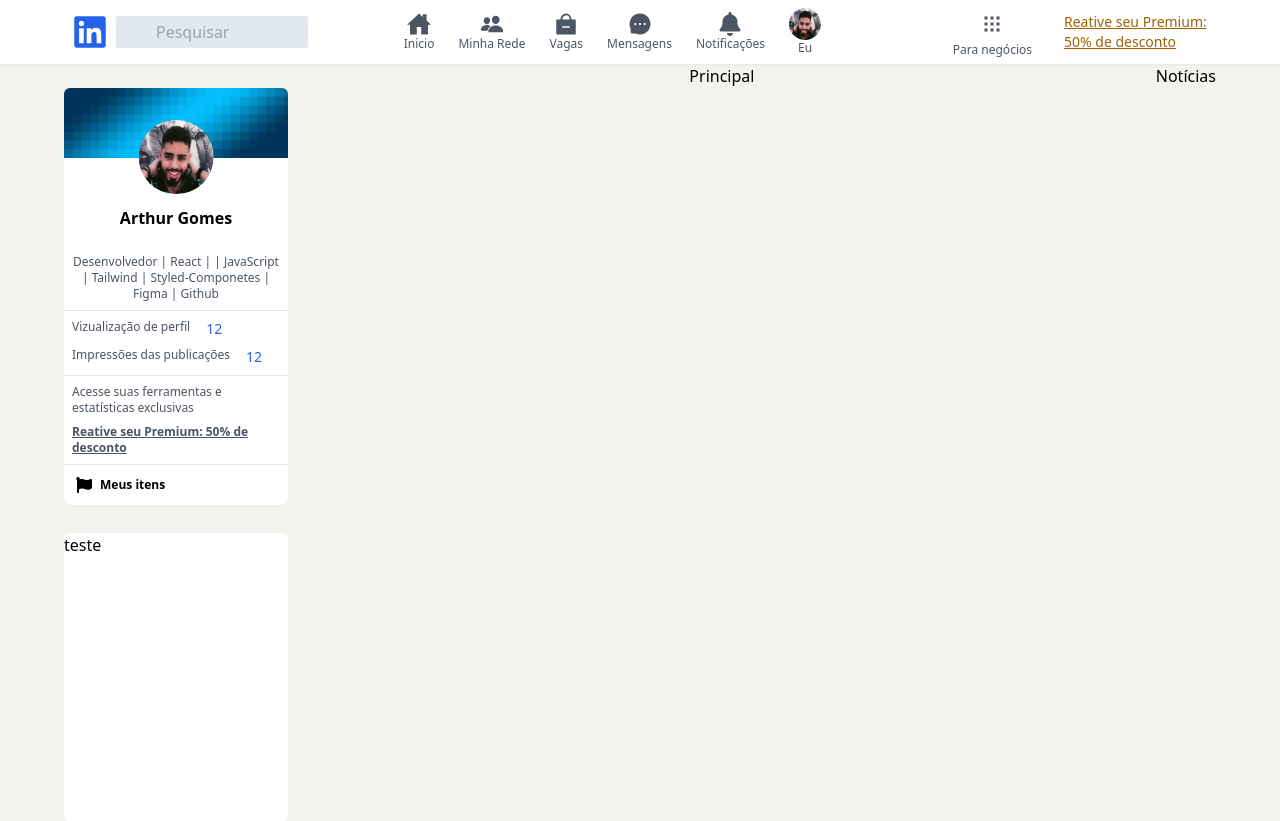
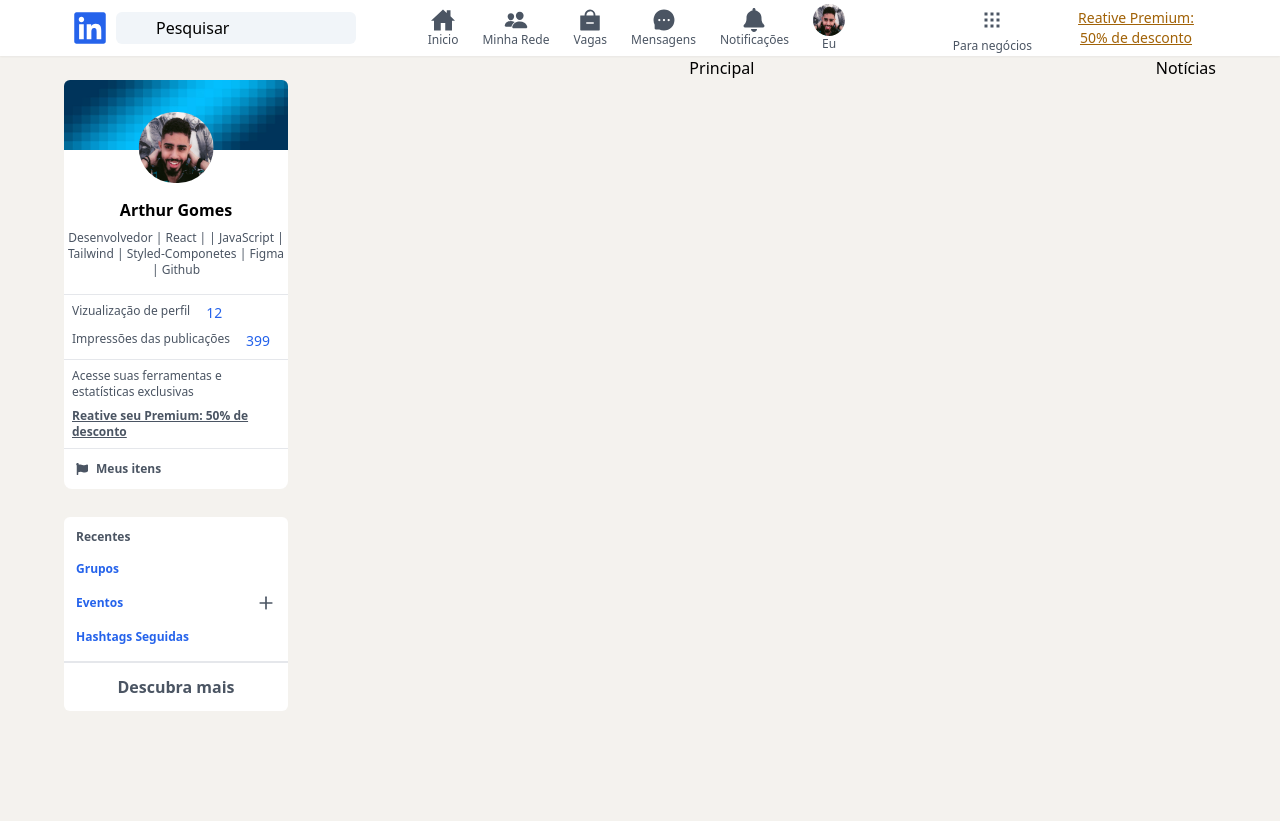
Before and after one commit to Arttutu/clone-linkedin, a React (Vite) app: page / in a window 1280 px wide. After the commit the page ends 800 px from the top, so only its background shows below. Built offline with nearby package versions, Linux system fonts and the light colour scheme.

Commit message:
terminando o estilo principal do usuario , adicionando algumas funções com useState

```diff
--- a/src/App.jsx
+++ b/src/App.jsx
@@ -5,7 +5,7 @@
 export default function App() {
   return (
     <>
-      <header className="bg-white  h-16 shadow-sm">
+      <header className="bg-white  h-14 shadow-sm">
         <Cabecalho />
       </header>
       <main className="flex justify-between  max-w-6xl mx-auto ">
--- a/src/componentes/Cabecalho/index.jsx
+++ b/src/componentes/Cabecalho/index.jsx
@@ -11,7 +11,7 @@
         <FaLinkedin className="text-4xl text-blue-600" />
         <input
           id="search"
-          className=" hidden md:block sm:w-48 sm:h-8  focus:outline-none pl-10 bg-slate-200 rounded-sm "
+          className=" hidden md:block sm:w-60 sm:h-8  focus:outline-none pl-10 bg-slate-100 rounded-md placeholder:text-black "
           placeholder="Pesquisar"
         />
         <FaMagnifyingGlass className=" text-2xl text-gray-600  sm:hidden" />
@@ -25,8 +25,8 @@
             Para negócios
           </span>
         </div>
-        <h2 className="text-yellow-700 underline text-sm  hidden sm:block w-36">
-          Reative seu Premium: 50% de desconto
+        <h2 className="text-yellow-700 text-center underline text-sm  hidden sm:block w-36">
+          Reative Premium: 50% de desconto
         </h2>
       </div>
     </nav>
--- a/src/componentes/Usuario/index.jsx
+++ b/src/componentes/Usuario/index.jsx
@@ -1,8 +1,18 @@
-import React from "react";
+import React, { useState } from "react";
 import { FaFlag } from "react-icons/fa";
+import { IoIosPeople, IoIosArrowDown } from "react-icons/io";
+import { FiPlus } from "react-icons/fi";
 import foto from "./logo_avatar.jpeg";
 import banner from "./banner.jpg";
 export default function Usuario() {
+  const [recentes, SetRecentes] = useState(false);
+  const [grupos, SetGrupos] = useState(false);
+  function HandleRecentes() {
+    SetRecentes(!recentes);
+  }
+  function HandleGrupos() {
+    SetGrupos(!grupos);
+  }
   return (
     <>
       <section className="flex flex-col gap-1">
@@ -20,10 +30,10 @@
               src={foto}
               alt="foto de perfil"
             />
-            <h2 className="text-base  text-center  font-semibold  mt-10 mb-2 p-2 hover:underline">
+            <h2 className="text-base  text-center  font-semibold  mt-10  p-2 hover:underline">
               Arthur Gomes
             </h2>
-            <p className="text-xs text-center p-2 text-gray-600">
+            <p className="text-xs text-center pb-4 text-gray-600">
               Desenvolvedor | React | | JavaScript | Tailwind |
               Styled-Componetes | Figma | Github
             </p>
@@ -42,7 +52,7 @@
                 Impressões das publicações
               </p>
               <p className="text-sm text-blue-600 hover:underline cursor-pointer">
-                12
+                399
               </p>
             </div>
           </div>
@@ -58,12 +68,76 @@
               </p>
             </a>
           </div>
-          <div className=" border-t flex gap-2 p-3 hover:bg-gray-200 transition-all">
-            <FaFlag />
-            <span className="text-xs font-semibold ">Meus itens</span>
+          <div className=" border-t flex items-center gap-2 p-3 hover:bg-gray-200 transition-all">
+            <FaFlag className="text-xs text-gray-600" />
+            <span className="text-xs text-gray-600 font-semibold ">
+              Meus itens
+            </span>
           </div>
         </div>
-        <div className="bg-white rounded-md w-56  h-72 mt-6">teste</div>
+        <div className="bg-white rounded-md w-56  mt-6 flex flex-col gap-4 ">
+          <div className="flex flex-col gap-2   px-3 pt-3 group">
+            <div className="flex items-center justify-between group">
+              <h3 className="text-xs text-gray-600 font-semibold ">Recentes</h3>
+              <IoIosArrowDown
+                className="hidden text-xl text-gray-600  group-hover:block hover:bg-gray-200 hover:rounded-full "
+                onClick={HandleRecentes}
+              />
+            </div>
+            {recentes ? (
+              <div className="flex items-center gap-2 hover:bg-gray-200 ">
+                <IoIosPeople className="text-gray-600 " />
+                <p className=" text-xs text-gray-600">JavaScript</p>
+              </div>
+            ) : (
+              ""
+            )}
+          </div>
+          <div className="flex flex-col px-3  gap-2 group">
+            <div className="flex items-center justify-between group">
+              <h3 className="text-xs text-blue-600 font-semibold group-hover:underline ">
+                Grupos
+              </h3>
+              <IoIosArrowDown
+                className="hidden text-xl text-gray-600  group-hover:block hover:bg-gray-200 hover:rounded-full "
+                onClick={HandleGrupos}
+              />
+            </div>
+            {grupos ? (
+              <div className="flex flex-col gap-2">
+                <div className="flex items-center gap-2 hover:bg-gray-200 ">
+                  <IoIosPeople className="text-gray-600 " />
+                  <p className=" text-xs text-gray-600">JavaScript</p>
+                </div>
+                <div className="flex items-center gap-2 hover:bg-gray-200 ">
+                  <p className=" text-xs text-gray-600 pl-6">
+                    Vizualizar todos
+                  </p>
+                </div>
+              </div>
+            ) : (
+              ""
+            )}
+          </div>
+          <div className="flex justify-between px-3 items-center group">
+            <h3 className="text-xs text-blue-600 font-semibold  group-hover:underline ">
+              Eventos
+            </h3>
+            <FiPlus className="text-gray-600 text-xl hover:bg-gray-200 hover:rounded-full " />
+          </div>
+          <div>
+            <div className="border-b-2 pb-4 px-3">
+              <h3 className="text-xs text-blue-600 font-semibold  hover:underline ">
+                Hashtags Seguidas
+              </h3>
+            </div>
+            <div className=" flex items-center hover:bg-gray-200  w-full h-12 ">
+              <h3 className="text-gray-600 mx-auto font-semibold">
+                Descubra mais
+              </h3>
+            </div>
+          </div>
+        </div>
       </section>
     </>
   );
```
